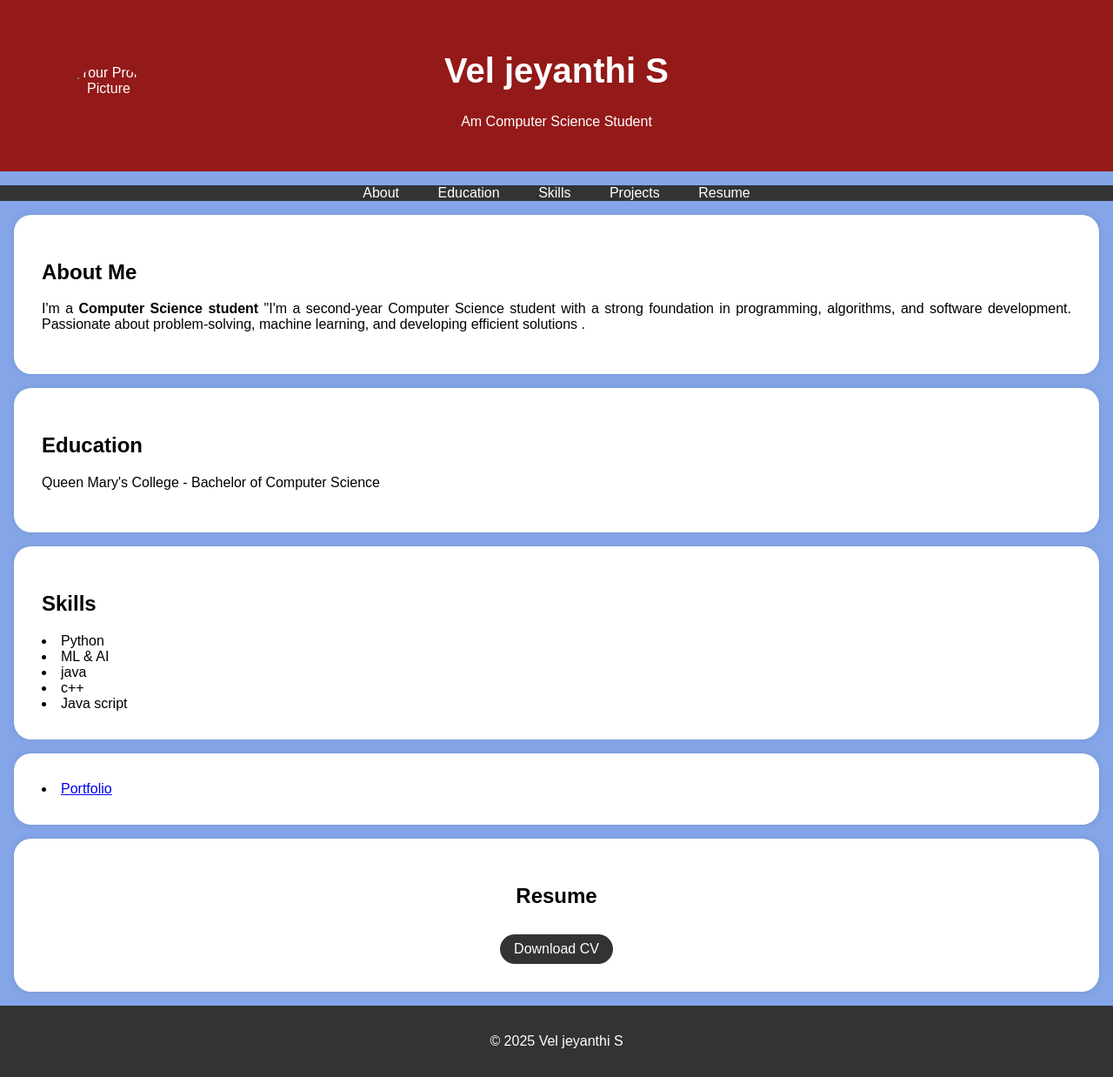
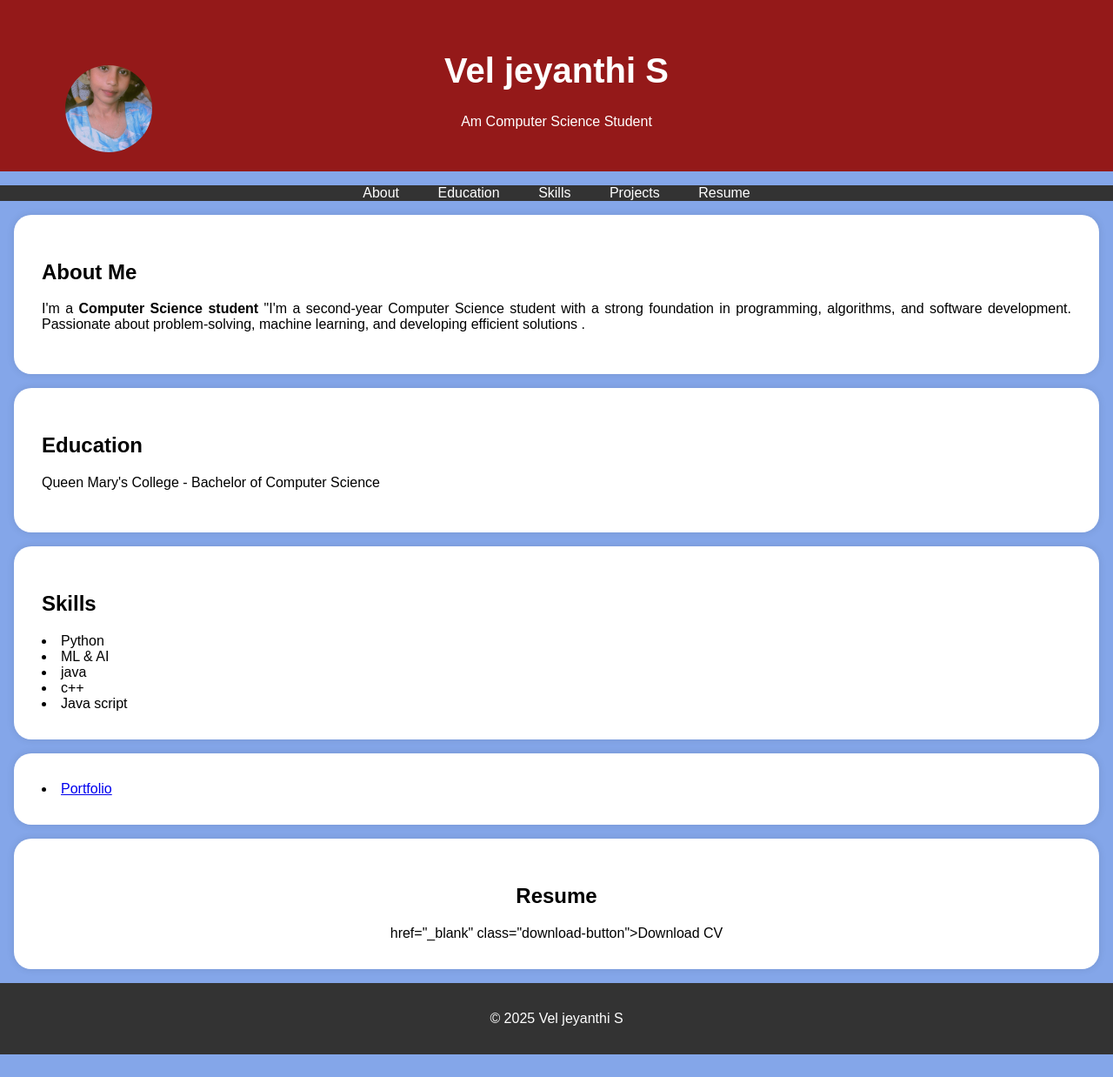
Before and after one commit to veljeyanthi001/digital-portfolio, a plain HTML site: page index.html in a window 1280 px wide. Shown: the whole page at 87% size. After the commit the page ends 1212 px from the top, so only its background shows below. Drawn offline with Linux system fonts and the light colour scheme.

Commit message:
Update index.html

```diff
--- a/index.html
+++ b/index.html
@@ -95,7 +95,7 @@
     <header>
         <div class="header-content">
             <!-- Add your profile picture here -->
-            <img src="/storage/emulated/0/portfolio1/image.jpg" alt="Your Profile Picture" class="profile-picture">
+            <img src="image.jpg" alt="Your Profile Picture" class="profile-picture">
             <h1>Vel jeyanthi S</h1>
             <p>Am Computer Science Student</p>
         </div>
@@ -155,8 +155,7 @@
 
         <div class="section-content">
             <center>
-            <h2>Resume</h2>
-            <a href="Resume.pdf" target="/storage/emulated/0/portfolio1/Resume.pdf" class="download-button">Download CV</a>
+            <h2>Resume</h2> href="_blank" class="download-button">Download CV</a>
         </center>
         </div>
 
```
